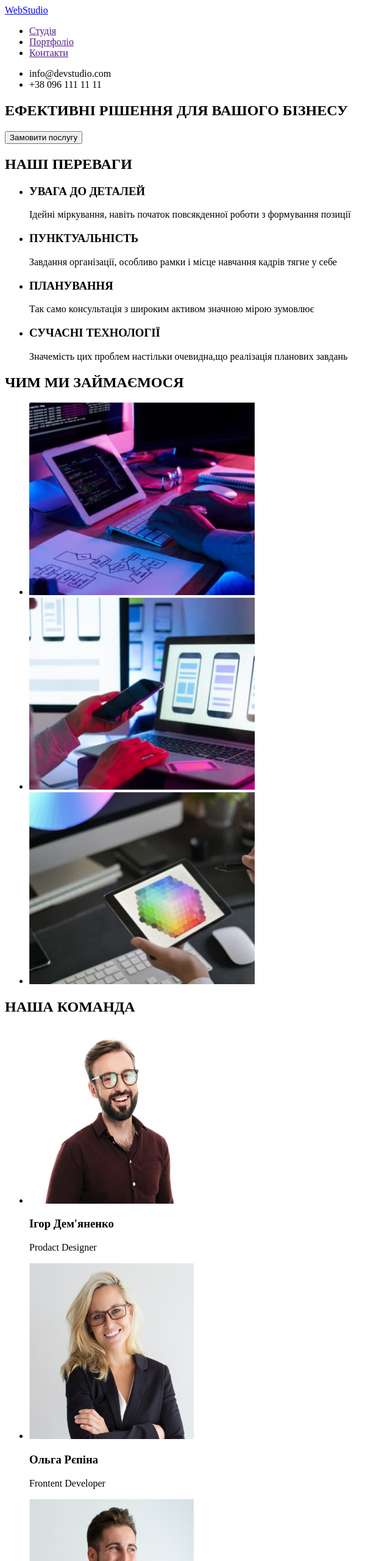
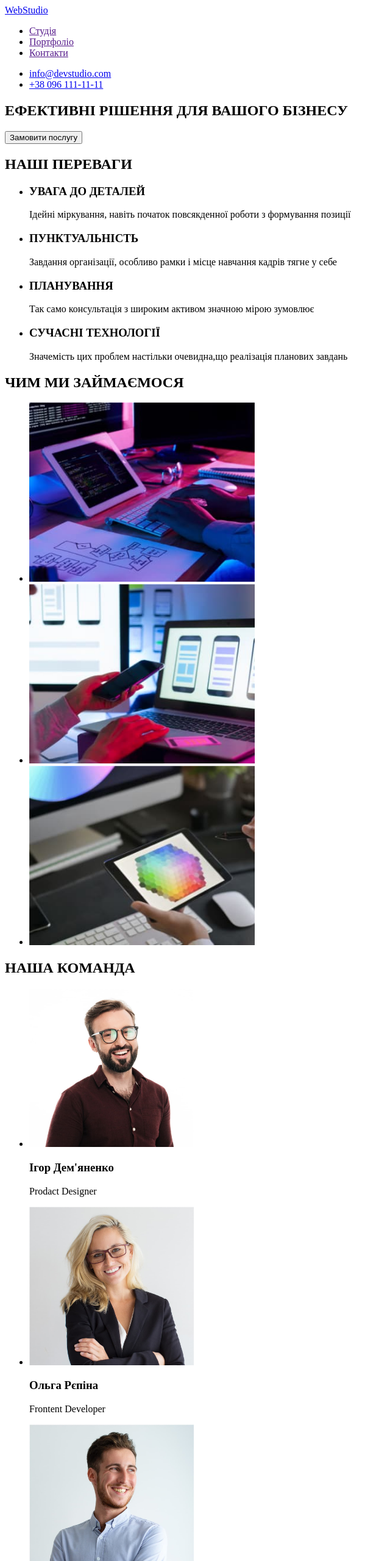
Before and after one commit to Katrin9959/goit-markup-hw-01, a plain HTML site: page index.html in a window 1280 px wide. Shown: the top 2560 px of the page at 61% size, without its empty margins (0-640 px from the left). Drawn offline with Linux system fonts and the light colour scheme.

Commit message:
Update index.html

```diff
--- a/index.html
+++ b/index.html
@@ -8,9 +8,8 @@
   </head>
   <body>
     <header>
-      <a href="/" rel="home">WebStudio</a>
-
       <nav>
+        <a href="/" rel="home">WebStudio</a>
         <ul>
           <li>
             <a href="">Студія</a>
@@ -24,14 +23,14 @@
         </ul>
       </nav>
       <ul>
-        <li>info@devstudio.com</li>
-        <li>+38 096 111 11 11</li>
+        <li><a href="mailto:info@devstudio.com">info@devstudio.com</a></li>
+        <li><a href="tel:+380961111111">+38 096 111-11-11</a></li>
       </ul>
     </header>
     <main>
       <section>
          <h1>ЕФЕКТИВНІ РІШЕННЯ ДЛЯ ВАШОГО БІЗНЕСУ</h1>
-              <button onclick="window.location.href = 'https://goit.global';">
+              <button type="button">
                 Замовити послугу
               </button>
       </section>
@@ -70,31 +69,31 @@
       <section>
         <h2>ЧИМ МИ ЗАЙМАЄМОСЯ</h2>
         <ul>
-          <li><img src="imeges/box1.jpg" alt="Розробка" width="370" ></li>
-            <li><img src="imeges/box2.jpg" alt="Дизайн" width="370" ></li>
-              <li><img src="imeges/box3.jpg" alt="Аналітика" width="370" ></li>
+          <li><img src="imeges/box1.jpg" alt="Розробка" width="370" height="294"></li>
+            <li><img src="imeges/box2.jpg" alt="Дизайн" width="370" height="294" ></li>
+              <li><img src="imeges/box3.jpg" alt="Аналітика" width="370" height="294"></li>
         </ul>
       </section>
       <section>
         <h2>НАША КОМАНДА</h2>
         <ul>
           <li>
-            <img src="imeges/team1.jpg" alt="Спеціаліст №1" width="270" >
+            <img src="imeges/team1.jpg" alt="Спеціаліст №1" width="270" height="260" >
             <h3>Ігор Дем'яненко</h3>
             <p>Prodact Designer</p>
           </li>
           <li>
-            <img src="imeges/team2.jpg" alt="Спеціаліст №2" width="270" >
+            <img src="imeges/team2.jpg" alt="Спеціаліст №2" width="270" height="260" >
             <h3>Ольга Рєпіна</h3>
             <p>Frontent Developer</p>
           </li>
           <li>
-            <img src="imeges/team3.jpg" alt="Спеціаліст №3" width="270" >
+            <img src="imeges/team3.jpg" alt="Спеціаліст №3" width="270" height="260" >
             <h3>Микола Тарасов</h3>
             <p>Marketing</p>
           </li>
           <li>
-            <img src="imeges/team4.jpg" alt="Спеціаліст №4" width="270" >
+            <img src="imeges/team4.jpg" alt="Спеціаліст №4" width="270" height="260" >
             <h3>Михайло Єрмаков</h3>
             <p>UI Designer</p>
           </li>
@@ -104,10 +103,10 @@
     <footer>
       <a href="/" rel="home">WebStudio</a>
       <ul>
-            <li>м.Київ,пр-т Лесі Українки, 26</li>
+            <li><a href="https://www.google.com/maps">м.Київ,пр-т Лесі Українки, 26"</a></li>
             <li><a href="mailto:info@devstudio.com">info@devstudio.com</a></li>
             <li><a href="tel:+380961111111">+38 096 111-11-11</a></li>
-      </ul>
+           </ul>
     </footer>
   </body>
 </html>
```
